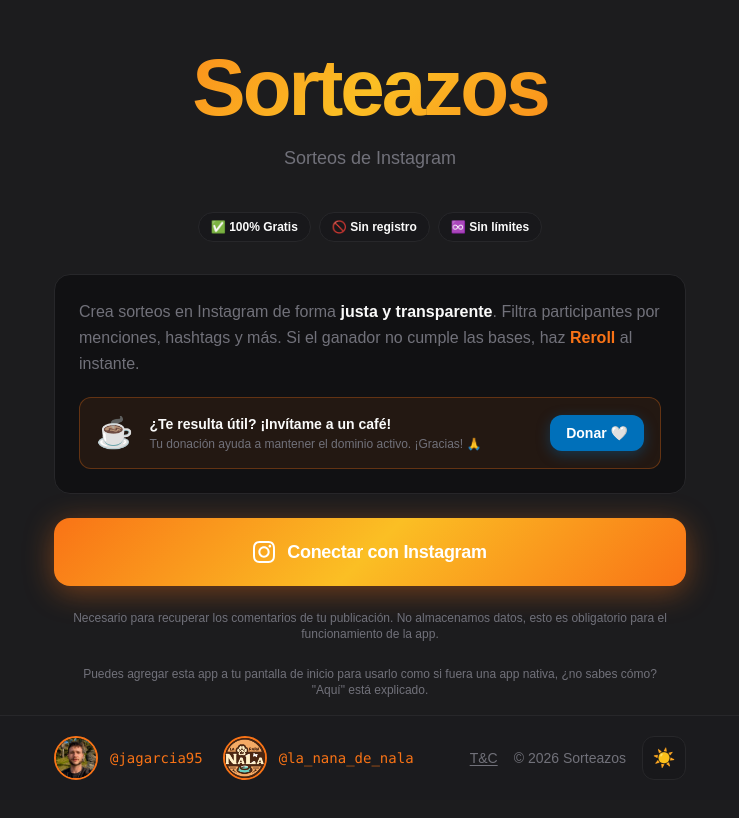
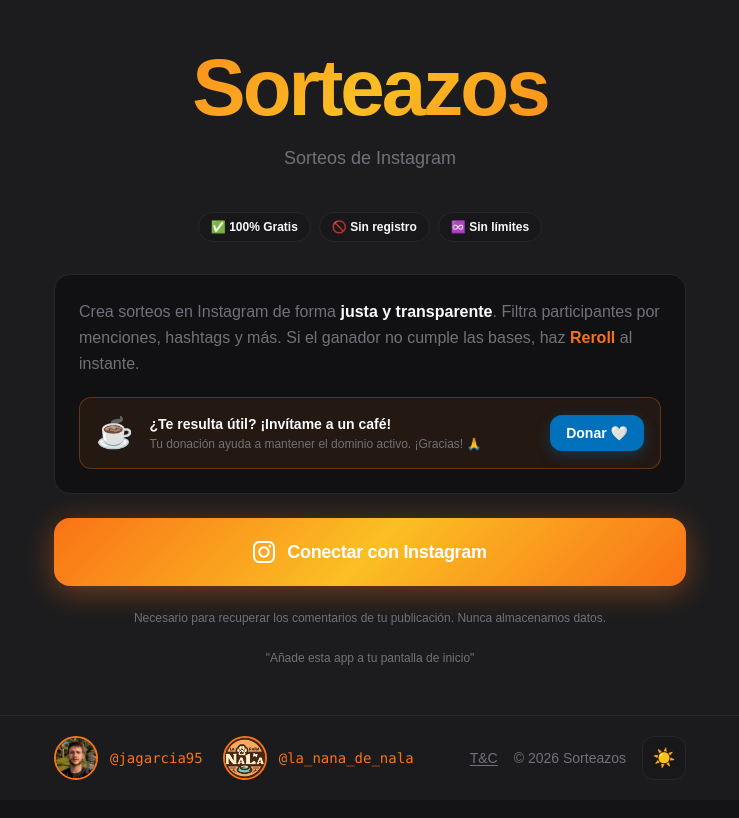
Before and after one commit to Jm24Cule/sorteazosApp, a Next.js app: page /sorteo in a window 1280 px wide. Shown: the top 818 px of the page, without its empty margins (270-1009 px from the left). Built offline with nearby package versions, Linux system fonts and the light colour scheme.

Commit message:
pequeño update de texto

```diff
--- a/src/app/sorteo/page.tsx
+++ b/src/app/sorteo/page.tsx
@@ -391,10 +391,10 @@ export default function SorteoPage() {
               )}
             </button>
             <p className="text-center text-xs mt-6 px-4" style={{color:t.muted}}>
-              Necesario para recuperar los comentarios de tu publicación. No almacenamos datos, esto es obligatorio para el funcionamiento de la app.
+              Necesario para recuperar los comentarios de tu publicación. Nunca almacenamos datos.
             </p>
             <p className="text-center text-xs mt-6 px-4" style={{color:t.muted}}>
-              Puedes agregar esta app a tu pantalla de inicio para usarlo como si fuera una app nativa, ¿no sabes cómo? "Aquí" está explicado.
+              "Añade esta app a tu pantalla de inicio" {/* METER AQUI HIPERVINCULO CON "COMPARTIR" AL ESCRITORIO" */}
             </p>
           </div>
         )}
```
